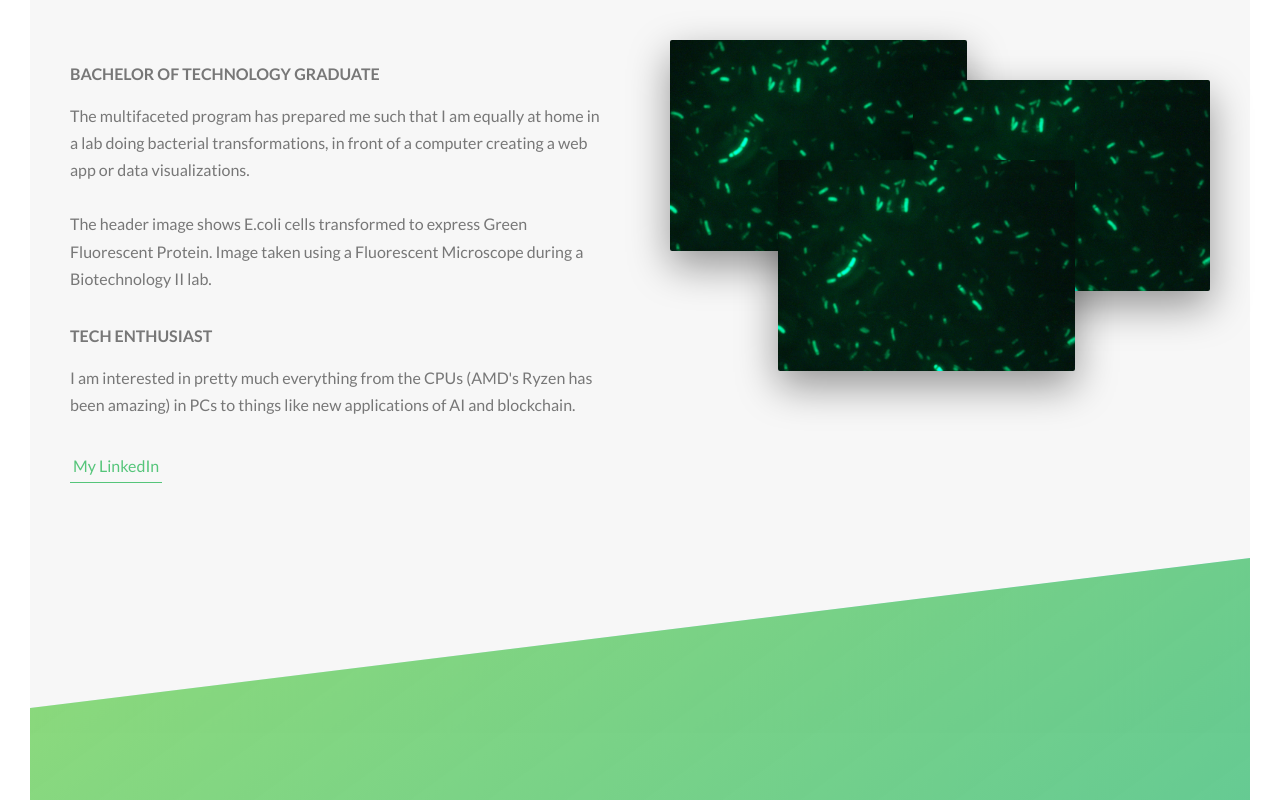
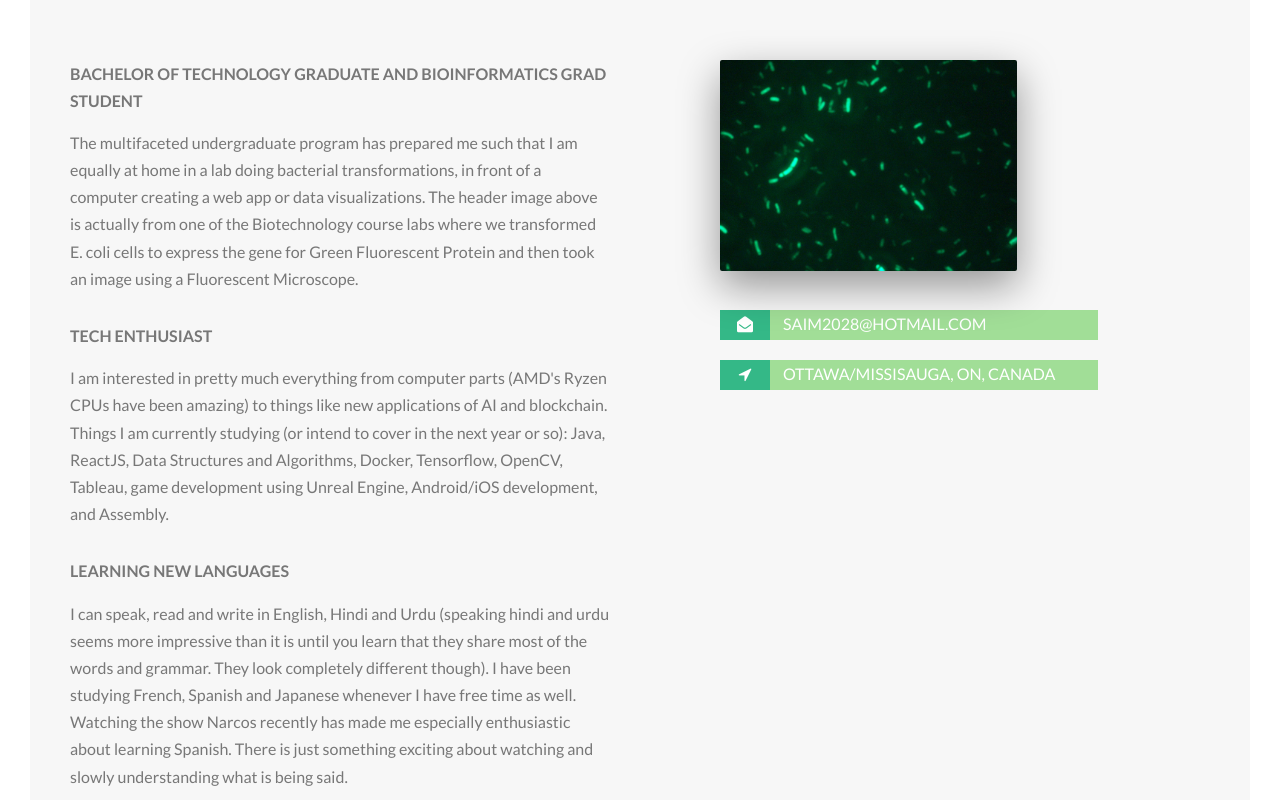
Before and after one commit to skhan27/skhan27.github.io, a website: page index.html in a window 1280 px wide. Shown: the part 800-1600 px from the top of the page. Drawn offline with Linux system fonts and the light colour scheme.

Commit message:
minor changes to about

```diff
--- a/index.html
+++ b/index.html
@@ -26,41 +26,7 @@
             </div>
         </div>
     </header>
-    <!---
-    <section class="grid-test">
-        <div class="row">
-            <div class="col-1-of-4">
-                Col 1 of 4
-            </div>
-            <div class="col-3-of-4">
-                Col 3 of 4
-            </div>
-        </div>
-        <div class="row">
-            <div class="col-2-of-4">
-                Col 2 of 4
-            </div>
-            <div class="col-2-of-4">
-                Col 2 of 4
-            </div>
-        </div>
-        <div class="row">
-            <div class="col-1-of-3">
-                Col 1 of 3
-            </div>
-            <div class="col-2-of-3">
-                Col 2 of 3
-            </div>
-        </div>
-        <div class="row">
-            <div class="col-1-of-2">
-                Col 1 of 2
-            </div>
-            <div class="col-1-of-2">
-                Col 1 of 2
-            </div>
-        </div>
-    </section> -->
+
     <main>
         <section class="section-about">
             <!--ABOUT-->
@@ -71,19 +37,30 @@
             </div>
             <div class="row">
                 <div class="col-1-of-2">
-                    <h3 class="heading-tertiary u-margin-bottom-small">Bachelor of Technology Graduate</h3>
+                    <h3 class="heading-tertiary u-margin-bottom-small">Bachelor of Technology Graduate and Bioinformatics Grad Student</h3>
                     <p class="paragraph">
-                        The multifaceted program has prepared me such that I am equally at home in a lab doing bacterial transformations, in front
-                        of a computer creating a web app or data visualizations.
-                        <br>
-                        <br> The header image shows E.coli cells transformed to express Green Fluorescent Protein. Image taken
-                        using a Fluorescent Microscope during a Biotechnology II lab.
+                        The multifaceted undergraduate program has prepared me such that I am equally at home in a lab doing bacterial transformations,
+                        in front of a computer creating a web app or data visualizations. The header image above is actually
+                        from one of the Biotechnology course labs where we transformed E. coli cells to express the gene
+                        for Green Fluorescent Protein and then took an image using a Fluorescent Microscope.
                     </p>
+
                     <h3 class="heading-tertiary u-margin-bottom-small">Tech Enthusiast</h3>
                     <p class="paragraph">
-                        I am interested in pretty much everything from the CPUs (AMD's Ryzen has been amazing) in PCs to things like new applications
-                        of AI and blockchain.
+                        I am interested in pretty much everything from computer parts (AMD's Ryzen CPUs have been amazing) to things like new applications
+                        of AI and blockchain. Things I am currently studying (or intend to cover in the next year or so):
+                        Java, ReactJS, Data Structures and Algorithms, Docker, Tensorflow, OpenCV, Tableau, game development
+                        using Unreal Engine, Android/iOS development, and Assembly.
                     </p>
+                    <h3 class="heading-tertiary u-margin-bottom-small">Learning New Languages</h3>
+                    <p class="paragraph">
+                        I can speak, read and write in English, Hindi and Urdu (speaking hindi and urdu seems more impressive than it is until you
+                        learn that they share most of the words and grammar. They look completely different though). I have
+                        been studying French, Spanish and Japanese whenever I have free time as well. Watching the show Narcos
+                        recently has made me especially enthusiastic about learning Spanish. There is just something exciting
+                        about watching and slowly understanding what is being said.
+                    </p>
+
                     <a href="https://www.linkedin.com/in/saimzafarkhan/" class="btn-text">My LinkedIn</a>
                 </div>
 
@@ -91,9 +68,22 @@
                     <div class="composition">
                         <!--CONTACT INFO-->
                         <img src="img/header.jpg" alt="photo 1" class="composition__photo composition__photo--p1">
-                        <img src="img/header.jpg" alt="photo 2" class="composition__photo composition__photo--p2">
-                        <img src="img/header.jpg" alt="photo 3" class="composition__photo composition__photo--p3">
+
+                        <div class="composition__info-lines composition__info-lines--contact-line">
+                            <span class="composition__info-lines--icon">
+                                <i class="fa fa-envelope-open" aria-hidden="true"></i>
+                            </span>
+                            <span class="composition__info-lines--text">saim2028@hotmail.com</span>
+                        </div>
+                        <div class="composition__info-lines composition__info-lines--location">
+                            <span class="composition__info-lines--icon">
+                                <i class="fa fa-location-arrow" aria-hidden="true"></i>
+                            </span>
+                            <span class="composition__info-lines--text">Ottawa/Missisauga, ON, Canada</span>
+                        </div>
+
                     </div>
+
                 </div>
             </div>
         </section>
@@ -146,7 +136,7 @@
                         <i class="feature-box__icon fa fa-server" aria-hidden="true"></i>
                         <h3 class="heading-tertiary u-margin-bottom-small">Back-end</h3>
                         <ul class="feature-box__list">
-                            <li>Django</li>
+                            <li>Django (not in depth)</li>
                             <li>NodeJS</li>
                         </ul>
                     </div>
@@ -154,7 +144,7 @@
 
             </div>
         </section>
-
+        <!--projects (card effect with details when flipped)-->
         <section class="section-projects">
             <div class="u-center-text u-margin-bottom-big">
                 <h2 class="heading-secondary">
@@ -171,7 +161,7 @@
                             </div>
                             <h4 class="card__heading">
                                 <span class="card__heading-span card__heading-span--1">
-                                    This Website</span>
+                                    This Portfolio Website</span>
                             </h4>
                             <div class="card__details">
                                 <ul>
@@ -198,7 +188,7 @@
                             </div>
                             <h4 class="card__heading">
                                 <span class="card__heading-span card__heading-span--2">
-                                    Console Tic Tac Toe Game</span>
+                                    Tic Tac Toe Game</span>
                             </h4>
                             <div class="card__details">
                                 <ul>
@@ -248,7 +238,7 @@
         </section>
 
 
-        <!--projects (card effect with details when flipped)-->
+
         <!--Things currently studying-->
         <!--Contact form-->
         <!--permanently present nav button-->
--- a/sass/components/_cards.scss
+++ b/sass/components/_cards.scss
@@ -67,6 +67,7 @@
         font-size: 2.3rem;
         font-weight: 300;
         text-transform: uppercase;
+        text-align: right;
         color: $color-white;
         position: absolute;
         top:12rem;
@@ -77,18 +78,18 @@
 
     &__heading-span {
         padding: 1rem 1.5rem;
-        -webkit-box-decoration-break: clone;
-        -box-decoration-break: clone;
+        //-webkit-box-decoration-break: clone;
+        //box-decoration-break: clone;
         &--1 {
-            background-image: linear-gradient(to right top,
+            background-image: linear-gradient(to right bottom,
             rgba($color-primary-light, 0.85), rgba($color-primary-dark, 0.85));
         }
         &--2 {
-            background-image: linear-gradient(to right top,
+            background-image: linear-gradient(to right bottom,
             rgba($color-secondary-light, 0.85), rgba($color-secondary-dark, 0.85));
         }
         &--3 {
-            background-image: linear-gradient(to right top,
+            background-image: linear-gradient(to right bottom,
             rgba($color-tertiary-light, 0.85), rgba($color-tertiary-dark, 0.85));
         }
     }
--- a/sass/components/_composition.scss
+++ b/sass/components/_composition.scss
@@ -9,16 +9,8 @@
         position: absolute;
         transition: all .2s;
         &--p1 {
-            left: 0;
-            top: -2rem;
-        }
-        &--p2 {
-            right: 0;
-            top: 2rem;
-        }
-        &--p3 {
-            left: 20%;
-            top: 10rem;
+            left: 5rem;
+
         }
 
         &:hover {
@@ -30,4 +22,40 @@
     &:hover &__photo:not(:hover){
         transform: scale(0.9)
     }
+
+    &__info-lines {
+        position: absolute;
+        font-size: 1.6rem;
+        width: 70%;
+        background-color: rgba($color-primary-light, 0.7);
+        text-transform: uppercase;
+
+
+        &--contact-line{
+            top: 25rem;
+            left: 5rem;
+        }
+        &--location{
+            top: 30rem;
+            left: 5rem;
+        }
+
+        &--icon{
+            display: inline-block;
+            text-align: center;
+            background-color: rgba($color-primary-dark,0.9);
+            color: $color-white;
+            width: 5rem;
+            height: 3rem;
+            padding: 0;
+            //padding: 0.9rem 1rem 0.9rem 1rem;
+
+
+        }
+        &--text {
+            color: $color-white;
+            padding: 1rem ;
+            margin:0;
+        }
+    }
 }
--- a/sass/main.scss
+++ b/sass/main.scss
@@ -12,6 +12,7 @@
 @import "components/feature-box";
 @import "components/cards";
 
+
 @import "layout/footer";
 @import "layout/grid";
 @import "layout/header";
```
Also changed, not shown: css/style.css.
